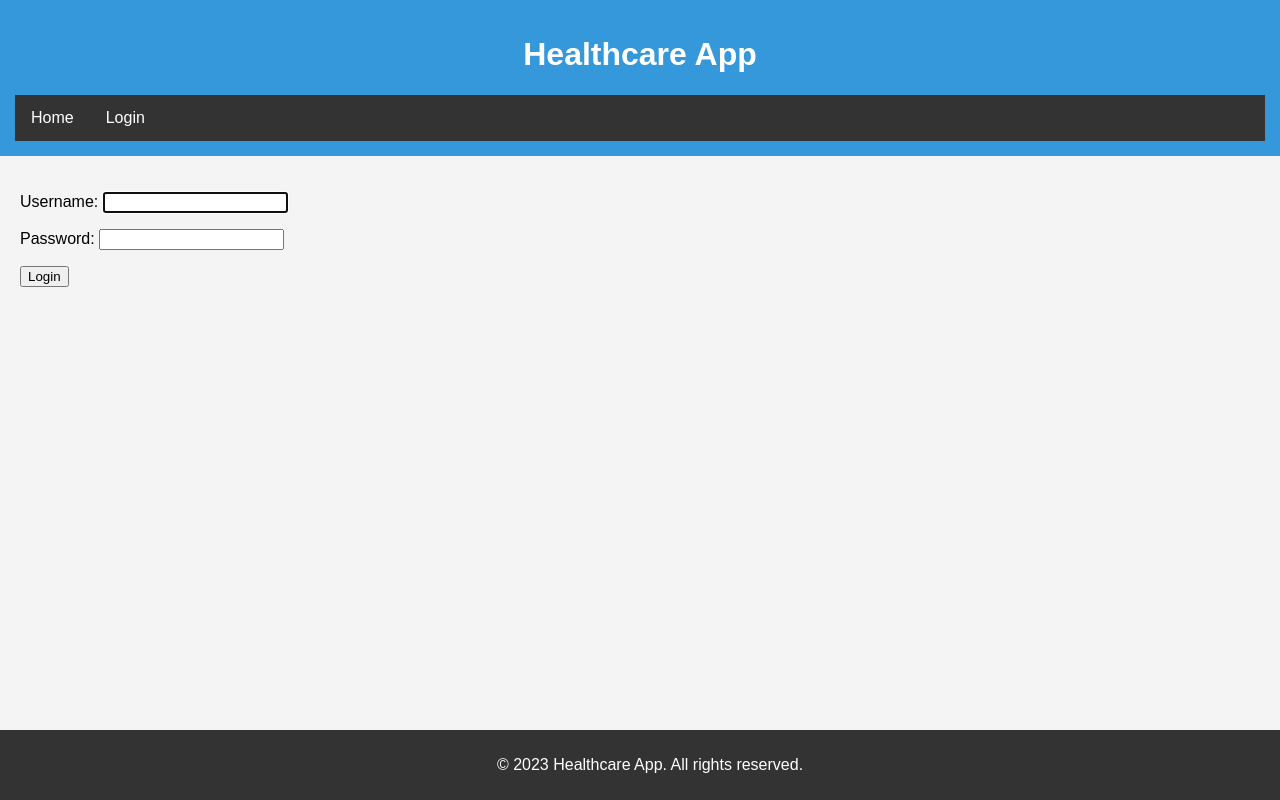
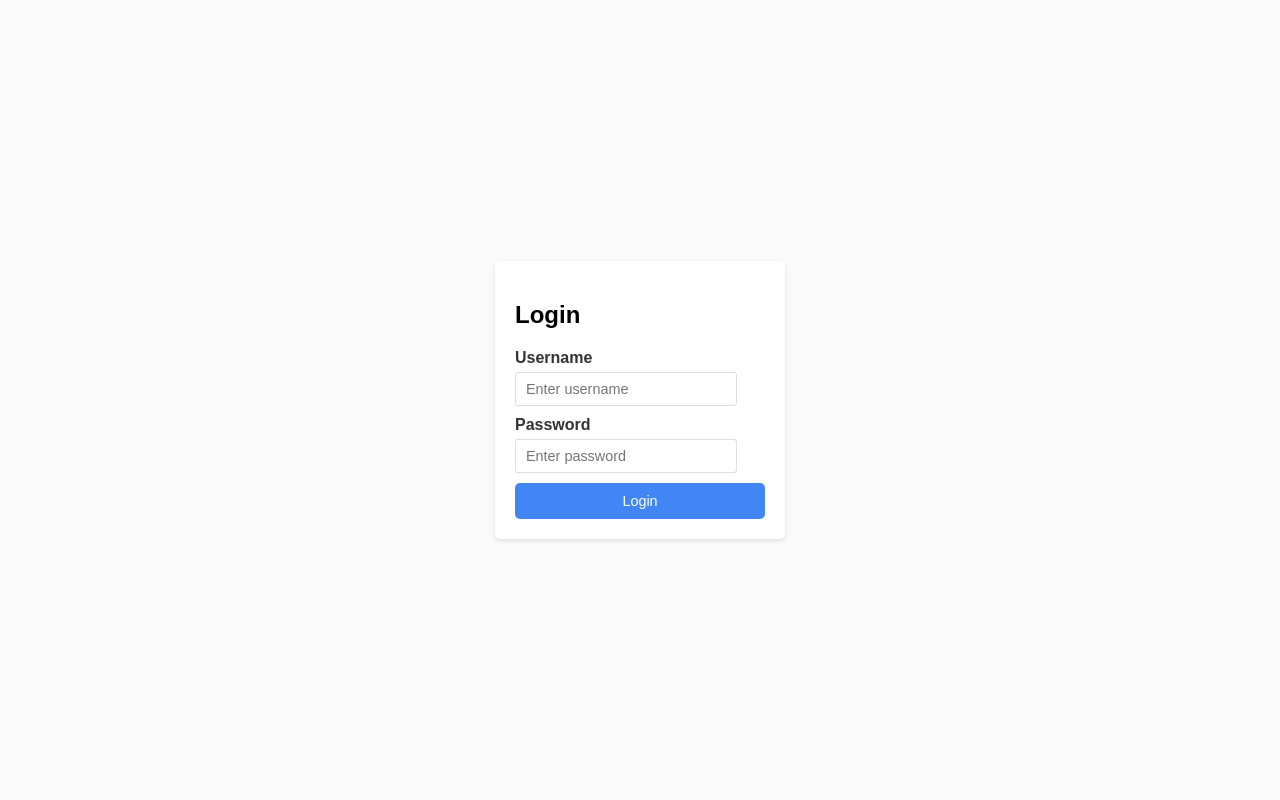
Before and after one commit to SNaf1/healthcare_management, a Django app: page /login/ in a window 1280 px wide. Run offline with Django 4.2, Linux system fonts and the light colour scheme.

Commit message:
comments

```diff
--- a/website/templates/base.html
+++ b/website/templates/base.html
@@ -66,7 +66,6 @@
     <nav>
         <ul>
             <li><a href="{% url 'home' %}">Home</a></li>
-            <li><a href="{% url 'login' %}">Login</a></li>
             <!-- Add more navigation links as needed -->
         </ul>
     </nav>
--- a/website/templates/login.html
+++ b/website/templates/login.html
@@ -1,18 +1,88 @@
-<!-- login.html -->
-{% extends 'base.html' %}
+<!DOCTYPE html>
+<html lang="en">
+<head>
+  <meta charset="UTF-8">
+  <meta name="viewport" content="width=device-width, initial-scale=1.0">
+  <title>Login</title>
+  <style>
+    body {
+      font-family: sans-serif;
+      margin: 0;
+      padding: 0;
+      display: flex;
+      justify-content: center;
+      align-items: center;
+      min-height: 100vh;
+      background-color: #fafafa;
+    }
 
-{% block content %}
-    {% if messages %}
-        <ul class="messages">
-            {% for message in messages %}
-                <li{% if message.tags %} class="{{ message.tags }}"{% endif %}>{{ message }}</li>
-            {% endfor %}
-        </ul>
-    {% endif %}
+    .login-container {
+      width: 250px;
+      padding: 20px;
+      border-radius: 5px;
+      background-color: #fff;
+      box-shadow: 0px 2px 5px rgba(0, 0, 0, 0.1);
+    }
 
+    .login-form h2 {
+      margin-bottom: 15px;
+      font-size: 1.2em;
+      text-align: center;
+      color: #4285f4;
+    }
+
+    .form-group {
+      margin-bottom: 10px;
+    }
+
+    .form-label {
+      display: block;
+      margin-bottom: 5px;
+      font-weight: bold;
+      color: #333;
+    }
+
+    .form-control {
+      width: 80%; /* will be overridden by media query */
+      padding: 8px 10px;
+      border: 1px solid #ddd;
+      border-radius: 3px;
+      font-size: 0.9em;
+    }
+
+    .btn-primary {
+      width: 100%;
+      padding: 10px 15px;
+      border: none;
+      border-radius: 5px;
+      background-color: #4285f4;
+      color: #fff;
+      font-size: 0.9em;
+      cursor: pointer;
+    }
+
+    @media (max-width: 576px) {
+      .form-control {
+        width: 100%; /* adjust width for smaller screens */
+      }
+    }
+  </style>
+</head>
+<body>
+  <div class="login-container">
     <form method="post" action="{% url 'login' %}">
-        {% csrf_token %}
-        {{ form.as_p }}
-        <button type="submit">Login</button>
+      {% csrf_token %}
+      <h2 class="login-form">Login</h2>
+      <div class="form-group">
+        <label class="form-label" for="username">Username</label>
+        <input type="username" class="form-control" id="username" name="username" placeholder="Enter username" required>
+      </div>
+      <div class="form-group">
+        <label class="form-label" for="password">Password</label>
+        <input type="password" class="form-control" id="password" name="password" placeholder="Enter password" required>
+      </div>
+      <button type="submit" class="btn-primary">Login</button>
     </form>
-{% endblock %}
+  </div>
+</body>
+</html>
--- a/website/urls.py
+++ b/website/urls.py
@@ -8,6 +8,7 @@ urlpatterns = [
     path('logout/', views.logout_view, name='logout'),
     path('loggedin/', views.loggedin_view, name='loggedin'),
     path('profile/', views.profile_view, name='profile'),
+    #Tanzuma
     path('my_appointments/', views.my_appointments_view, name='my_appointments'),
     path('book-appointment/', views.book_appointment_view, name='book_appointment'),
     path('select_date/<int:doctor_id>/', views.select_date_view, name='select_date'),
@@ -18,6 +19,7 @@ urlpatterns = [
     path('book-hospital-room/', views.book_hospital_room_view, name='book_hospital_room'),
     path('select-room/<str:branch_id>/', views.select_room_view, name='select_room'),
     path('booking-successful/<str:branch_id>/<str:room_id>/', views.booking_successful_view, name='booking_successful'),
+    #Ridhwan's path
     path('med_his_update/', views.update_medical_history, name='update_medical_history'),
     path('edit/', views.edit, name='edit'),
     path('delete/', views.delete_account, name='delete_account'),
--- a/website/views.py
+++ b/website/views.py
@@ -15,6 +15,7 @@ def home(request):
 
     return render(request, 'home.html', {})
 
+#Jumanah's code
 def signup_view(request):
     if request.method == 'POST':
         form = PatientForm(request.POST)
@@ -133,7 +134,7 @@ def update_medical_history(request):
 
     return render(request, 'med_his_update.html', context)
 
-
+#Tanzuma's code
 def my_appointments_view(request):
     if request.user.is_authenticated:
         # Filter appointments for the logged-in user
@@ -218,7 +219,6 @@ def select_time_view(request, doctor_id, date):
             return redirect('select_date', doctor_id=doctor_id)
 
         form = TimeForm(doctor=doctor, date=date)
-
 
 
     # Debugging statements
```
Also changed, not shown: website/templates/home.html (+6 -9 lines), db.sqlite3.
